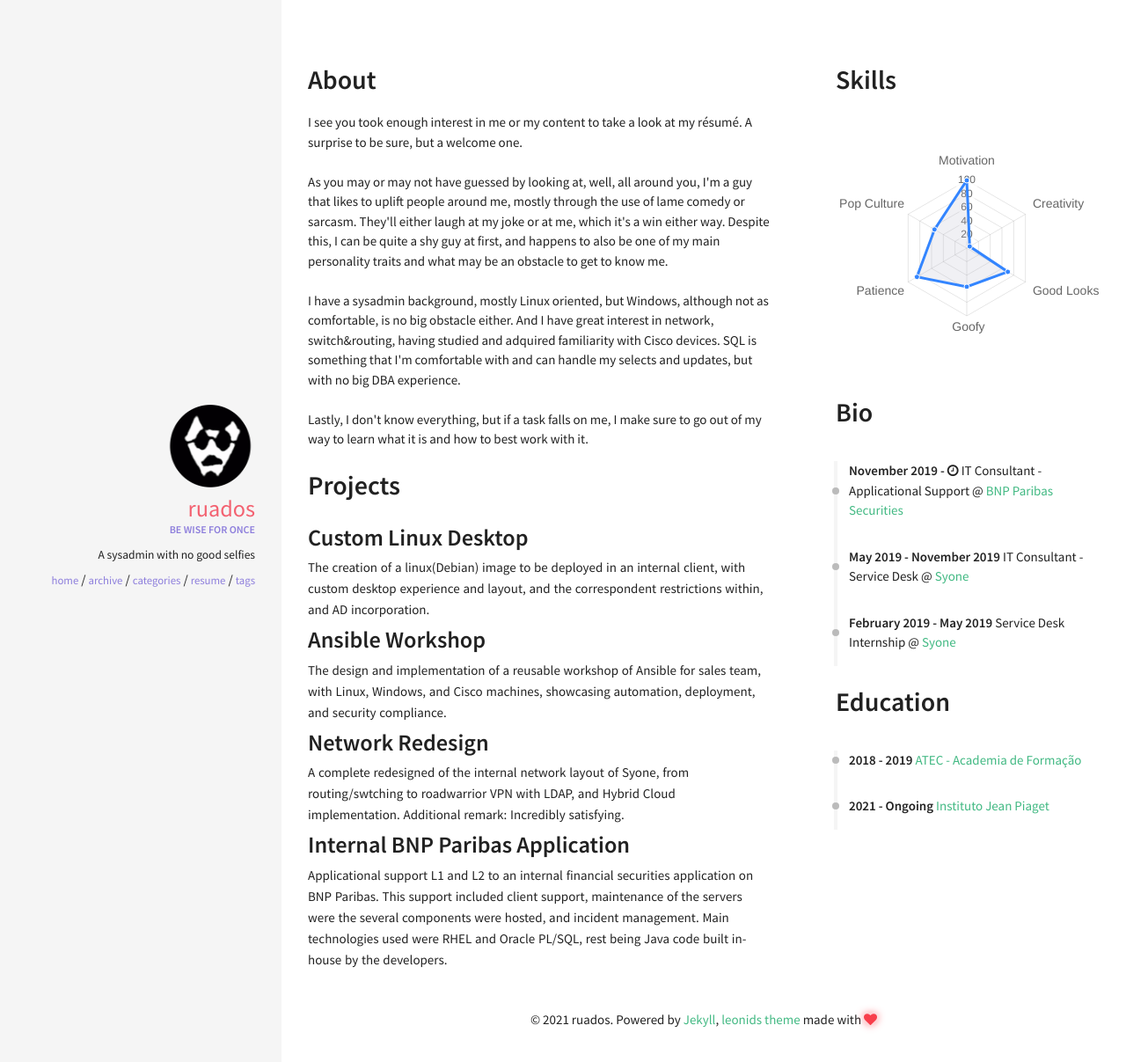
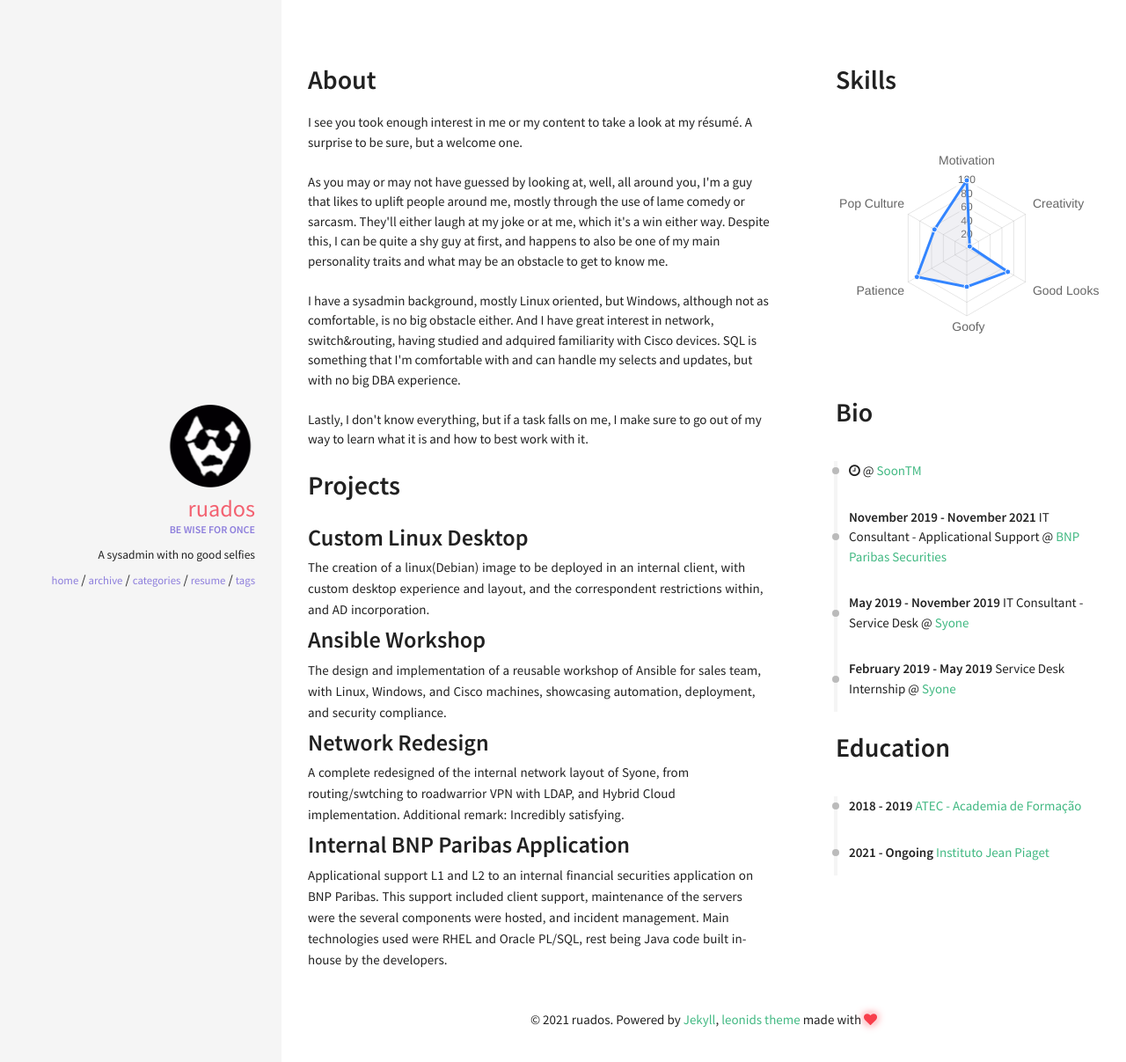
Before and after one commit to Ruados/ruados.github.io, a Jekyll site: the page built from resume.html, in a window 1280 px wide. Shown: the top 1207 px of the page at 88% size. Built offline with Jekyll 4.4.1, drawn with Linux system fonts in a browser that asks for light colours; nearby versions of some CDN libraries.

Commit message:
Update careers.yml

```diff
--- a/_data/index/careers.yml
+++ b/_data/index/careers.yml
@@ -1,6 +1,10 @@
+- name: SoonTM
+  date: <i class="fa fa-clock-o" aria-hidden="true" title="Until Now"></i>
+
+
 - name: BNP Paribas Securities
   link: https://securities.bnpparibas.com/
-  date: November 2019 - <i class="fa fa-clock-o" aria-hidden="true" title="Until Now"></i>
+  date: November 2019 - November 2021
   job: IT Consultant - Applicational Support
 
 - name: Syone
```
